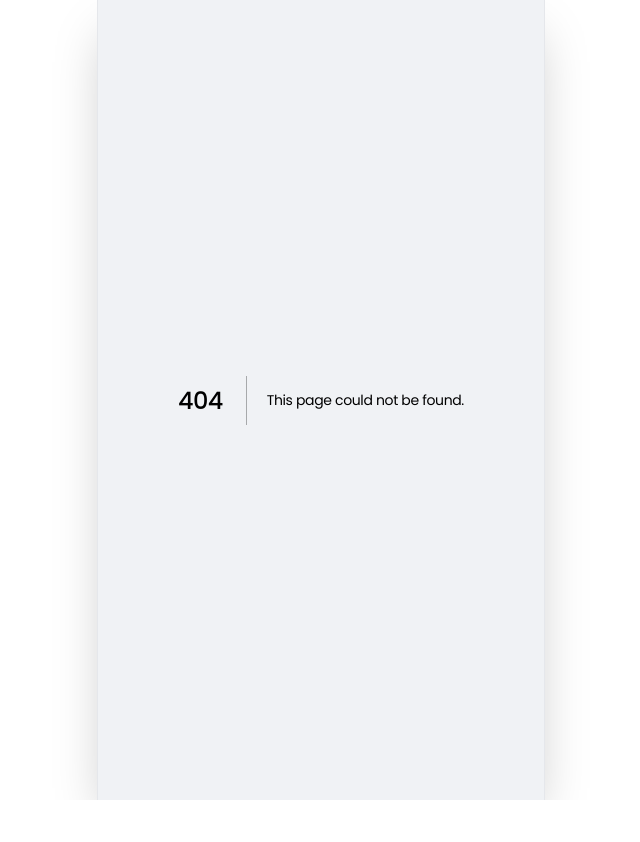
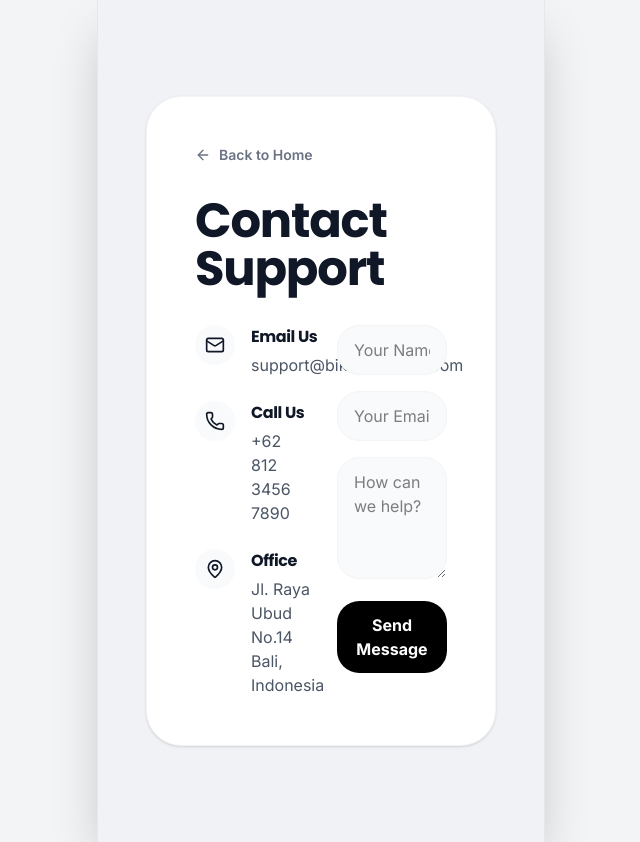
Before and after one commit to thebikerentalbali/thebikerentalbalinew, a Next.js app: page /contact in a window 1280 px wide. Before the commit this address had no page. Shown: the whole page, without its empty margins (319-959 px from the left). Before the commit the page ends 800 px from the top, so only its background shows below. Built offline with nearby package versions, Linux system fonts and the light colour scheme.

Commit message:
feat: hide admin link, rename vendor dashboard to Partner Portal, add about/faq/contact pages

```diff
--- /dev/null
+++ b/src/app/about/page.tsx
@@ -0,0 +1,22 @@
+import Link from "next/link"
+import { ArrowLeft } from "lucide-react"
+
+export default function About() {
+  return (
+    <div className="min-h-screen bg-[#F0F2F5] px-6 py-12 md:px-12 md:py-24">
+      <div className="max-w-3xl mx-auto bg-white rounded-3xl p-8 md:p-12 shadow-sm border border-gray-100">
+        <Link href="/" className="inline-flex items-center gap-2 text-gray-500 hover:text-black transition-colors mb-8">
+          <ArrowLeft className="w-4 h-4" />
+          <span className="font-semibold text-sm">Back to Home</span>
+        </Link>
+        <h1 className="text-3xl md:text-5xl font-bold text-gray-900 mb-6">About Us</h1>
+        <p className="text-gray-600 text-lg leading-relaxed mb-6">
+          The Bike Rental Bali is your premium partner for exploring the Island of the Gods. We connect you with the most reliable, top-rated scooter vendors across Bali to ensure a seamless and safe riding experience.
+        </p>
+        <p className="text-gray-600 text-lg leading-relaxed">
+          Whether you are cruising through the rice terraces of Ubud or heading to a sunset session in Uluwatu, we provide the perfect ride for your journey.
+        </p>
+      </div>
+    </div>
+  )
+}
--- /dev/null
+++ b/src/app/contact/page.tsx
@@ -0,0 +1,55 @@
+import Link from "next/link"
+import { ArrowLeft, Mail, Phone, MapPin } from "lucide-react"
+
+export default function Contact() {
+  return (
+    <div className="min-h-screen bg-[#F0F2F5] px-6 py-12 md:px-12 md:py-24">
+      <div className="max-w-3xl mx-auto bg-white rounded-3xl p-8 md:p-12 shadow-sm border border-gray-100">
+        <Link href="/" className="inline-flex items-center gap-2 text-gray-500 hover:text-black transition-colors mb-8">
+          <ArrowLeft className="w-4 h-4" />
+          <span className="font-semibold text-sm">Back to Home</span>
+        </Link>
+        <h1 className="text-3xl md:text-5xl font-bold text-gray-900 mb-8">Contact Support</h1>
+
+        <div className="grid grid-cols-1 md:grid-cols-2 gap-8">
+          <div className="space-y-6">
+            <div className="flex items-start gap-4">
+              <div className="w-10 h-10 rounded-full bg-gray-50 flex items-center justify-center shrink-0">
+                <Mail className="w-5 h-5 text-gray-900" />
+              </div>
+              <div>
+                <h3 className="font-bold text-gray-900">Email Us</h3>
+                <p className="text-gray-600 mt-1">support@bikerentalbali.com</p>
+              </div>
+            </div>
+            <div className="flex items-start gap-4">
+              <div className="w-10 h-10 rounded-full bg-gray-50 flex items-center justify-center shrink-0">
+                <Phone className="w-5 h-5 text-gray-900" />
+              </div>
+              <div>
+                <h3 className="font-bold text-gray-900">Call Us</h3>
+                <p className="text-gray-600 mt-1">+62 812 3456 7890</p>
+              </div>
+            </div>
+            <div className="flex items-start gap-4">
+              <div className="w-10 h-10 rounded-full bg-gray-50 flex items-center justify-center shrink-0">
+                <MapPin className="w-5 h-5 text-gray-900" />
+              </div>
+              <div>
+                <h3 className="font-bold text-gray-900">Office</h3>
+                <p className="text-gray-600 mt-1">Jl. Raya Ubud No.14<br/>Bali, Indonesia</p>
+              </div>
+            </div>
+          </div>
+
+          <form className="space-y-4">
+            <input type="text" placeholder="Your Name" className="w-full px-4 py-3 bg-gray-50 border border-gray-100 rounded-xl outline-none focus:border-gray-300" />
+            <input type="email" placeholder="Your Email" className="w-full px-4 py-3 bg-gray-50 border border-gray-100 rounded-xl outline-none focus:border-gray-300" />
+            <textarea placeholder="How can we help?" rows={4} className="w-full px-4 py-3 bg-gray-50 border border-gray-100 rounded-xl outline-none focus:border-gray-300"></textarea>
+            <button type="button" className="w-full bg-black text-white font-bold py-3 rounded-xl hover:bg-gray-800 transition-colors">Send Message</button>
+          </form>
+        </div>
+      </div>
+    </div>
+  )
+}
--- /dev/null
+++ b/src/app/faq/page.tsx
@@ -0,0 +1,31 @@
+import Link from "next/link"
+import { ArrowLeft } from "lucide-react"
+
+export default function FAQ() {
+  return (
+    <div className="min-h-screen bg-[#F0F2F5] px-6 py-12 md:px-12 md:py-24">
+      <div className="max-w-3xl mx-auto bg-white rounded-3xl p-8 md:p-12 shadow-sm border border-gray-100">
+        <Link href="/" className="inline-flex items-center gap-2 text-gray-500 hover:text-black transition-colors mb-8">
+          <ArrowLeft className="w-4 h-4" />
+          <span className="font-semibold text-sm">Back to Home</span>
+        </Link>
+        <h1 className="text-3xl md:text-5xl font-bold text-gray-900 mb-8">Frequently Asked Questions</h1>
+
+        <div className="space-y-6">
+          <div className="pb-6 border-b border-gray-100">
+            <h3 className="text-lg font-bold text-gray-900 mb-2">Do I need an international license?</h3>
+            <p className="text-gray-600">Yes, you need an International Driving Permit (IDP) with motorcycle endorsement to legally ride in Bali.</p>
+          </div>
+          <div className="pb-6 border-b border-gray-100">
+            <h3 className="text-lg font-bold text-gray-900 mb-2">Is insurance included?</h3>
+            <p className="text-gray-600">Basic insurance is included with all rentals. Premium coverage can be added during the booking process.</p>
+          </div>
+          <div className="pb-6 border-b border-gray-100">
+            <h3 className="text-lg font-bold text-gray-900 mb-2">Do you deliver to hotels?</h3>
+            <p className="text-gray-600">Yes, most of our vendors offer delivery and pickup services to hotels in major tourist areas like Ubud, Seminyak, and Canggu.</p>
+          </div>
+        </div>
+      </div>
+    </div>
+  )
+}
--- /dev/null
+++ b/src/app/how-it-works/page.tsx
@@ -0,0 +1,39 @@
+import Link from "next/link"
+import { ArrowLeft } from "lucide-react"
+
+export default function HowItWorks() {
+  return (
+    <div className="min-h-screen bg-[#F0F2F5] px-6 py-12 md:px-12 md:py-24">
+      <div className="max-w-3xl mx-auto bg-white rounded-3xl p-8 md:p-12 shadow-sm border border-gray-100">
+        <Link href="/" className="inline-flex items-center gap-2 text-gray-500 hover:text-black transition-colors mb-8">
+          <ArrowLeft className="w-4 h-4" />
+          <span className="font-semibold text-sm">Back to Home</span>
+        </Link>
+        <h1 className="text-3xl md:text-5xl font-bold text-gray-900 mb-6">How it Works</h1>
+        <div className="space-y-8 mt-8">
+          <div className="flex gap-4">
+            <div className="w-10 h-10 shrink-0 rounded-full bg-black text-white flex items-center justify-center font-bold">1</div>
+            <div>
+              <h3 className="text-xl font-bold text-gray-900 mb-2">Find Your Ride</h3>
+              <p className="text-gray-600">Browse our selection of top-rated scooters from verified local vendors in Bali.</p>
+            </div>
+          </div>
+          <div className="flex gap-4">
+            <div className="w-10 h-10 shrink-0 rounded-full bg-black text-white flex items-center justify-center font-bold">2</div>
+            <div>
+              <h3 className="text-xl font-bold text-gray-900 mb-2">Book Instantly</h3>
+              <p className="text-gray-600">Choose your dates and complete your booking securely through our platform.</p>
+            </div>
+          </div>
+          <div className="flex gap-4">
+            <div className="w-10 h-10 shrink-0 rounded-full bg-black text-white flex items-center justify-center font-bold">3</div>
+            <div>
+              <h3 className="text-xl font-bold text-gray-900 mb-2">Ride & Explore</h3>
+              <p className="text-gray-600">Pick up your scooter or have it delivered, and start exploring the beauty of Bali!</p>
+            </div>
+          </div>
+        </div>
+      </div>
+    </div>
+  )
+}
--- a/src/app/page.tsx
+++ b/src/app/page.tsx
@@ -77,16 +77,8 @@ export default function Home() {
               <div className="flex flex-col gap-2">
                 <span className="text-[12px] font-bold text-gray-400 uppercase tracking-wider px-2">Partners</span>
                 <Link href="/vendor-dashboard" className="text-[16px] font-semibold text-gray-800 px-2 py-1 hover:text-black transition-colors flex justify-between items-center group">
-                  Vendor Dashboard
+                  Partner Portal
                   <span className="text-[11px] font-medium bg-gray-100 text-gray-600 px-2 py-0.5 rounded-md">Sign In / Sign Up</span>
-                </Link>
-              </div>
-
-              <div className="flex flex-col gap-2 mt-1">
-                <span className="text-[12px] font-bold text-gray-400 uppercase tracking-wider px-2">Internal</span>
-                <Link href="/admin-dashboard" className="text-[16px] font-semibold text-gray-800 px-2 py-1 hover:text-black transition-colors flex justify-between items-center group">
-                  Admin Dashboard
-                  <span className="text-[11px] font-medium bg-gray-100 text-gray-600 px-2 py-0.5 rounded-md">Login</span>
                 </Link>
               </div>
             </div>
```
